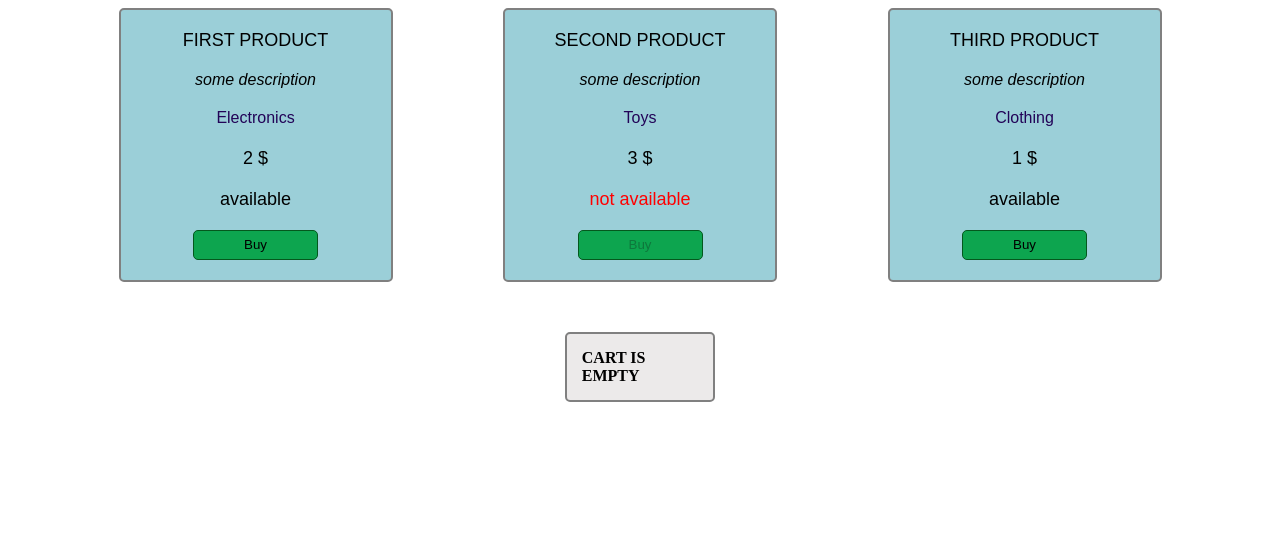
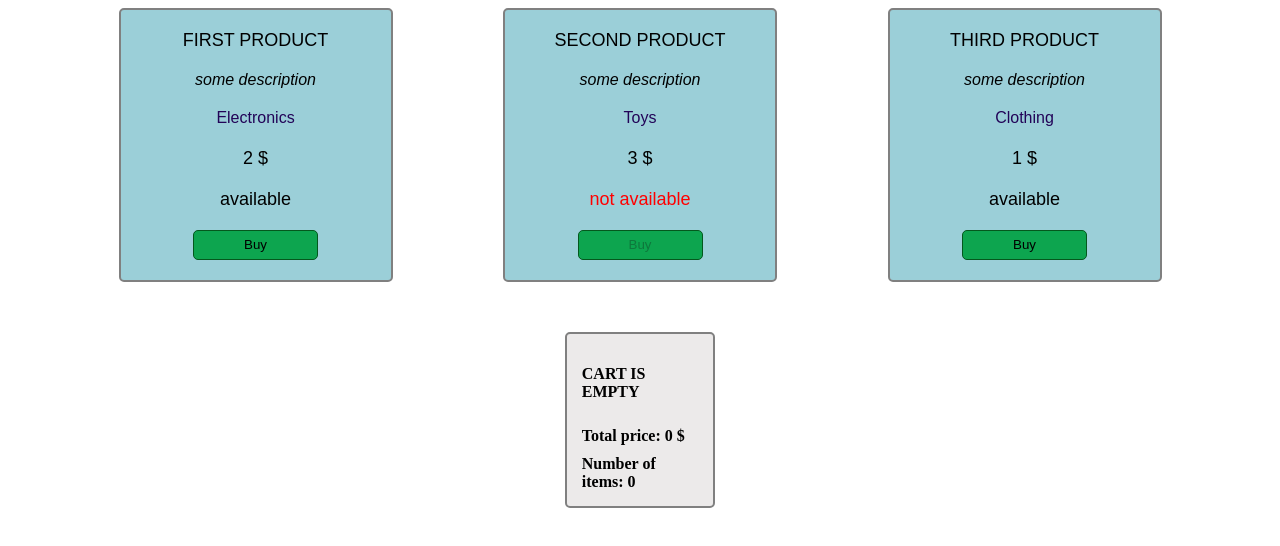
Before and after one commit to IvanKhud/learn-angular, an Angular app: page / in a window 1280 px wide. Shown: the top 546 px of the page. Built offline with nearby package versions, Linux system fonts and the light colour scheme.

Commit message:
added getTotalPrice and getNumberOfItems

```diff
--- a/src/app/cart/cart.component.css
+++ b/src/app/cart/cart.component.css
@@ -11,13 +11,14 @@
     background-color: rgb(236, 234, 234);
 }
 
-.cart-list span {
-    padding: 5px;
-}
-
 .cart-list h3 {
     text-transform: uppercase;
-    margin: auto;
     padding: 5px;
     font-size: 16px;
 }
+
+.cart-list-price,
+.cart-list-number {
+    padding: 5px;
+    font-weight:bold;
+}
--- a/src/app/cart/cart.component.html
+++ b/src/app/cart/cart.component.html
@@ -1,5 +1,9 @@
-<div *ngIf="cartList.length; else emptyCart" class="cart-list">
+<div class="cart-list">
+<div *ngIf="cartList.length; else emptyCart">
   <h3>Cart list</h3>
-  <span *ngFor="let product of cartList">{{product.name}}</span>
+  <div *ngFor="let product of cartList">{{product.name}} : {{product.price}} $</div>
 </div>
-<ng-template #emptyCart><div class="cart-list"><h3>Cart is empty</h3></div></ng-template>
+<ng-template #emptyCart><h3>Cart is empty</h3></ng-template>
+<div class="cart-list-price">Total price: {{getTotalPrice()}} $</div>
+<div class="cart-list-number">Number of items: {{getNumberOfItems()}}</div>
+</div>
--- a/src/app/cart/cart.component.ts
+++ b/src/app/cart/cart.component.ts
@@ -13,4 +13,17 @@ export class CartComponent {
 
   constructor() { }
 
+  getTotalPrice(): number {
+    return this.cartList ?
+      this.cartList.reduce((result, item) => {
+        return result + item.price;
+      }, 0)
+      :
+      0;
+  }
+
+  getNumberOfItems(): number {
+    return this.cartList ? this.cartList.length : 0;
+  }
+
 }
```
